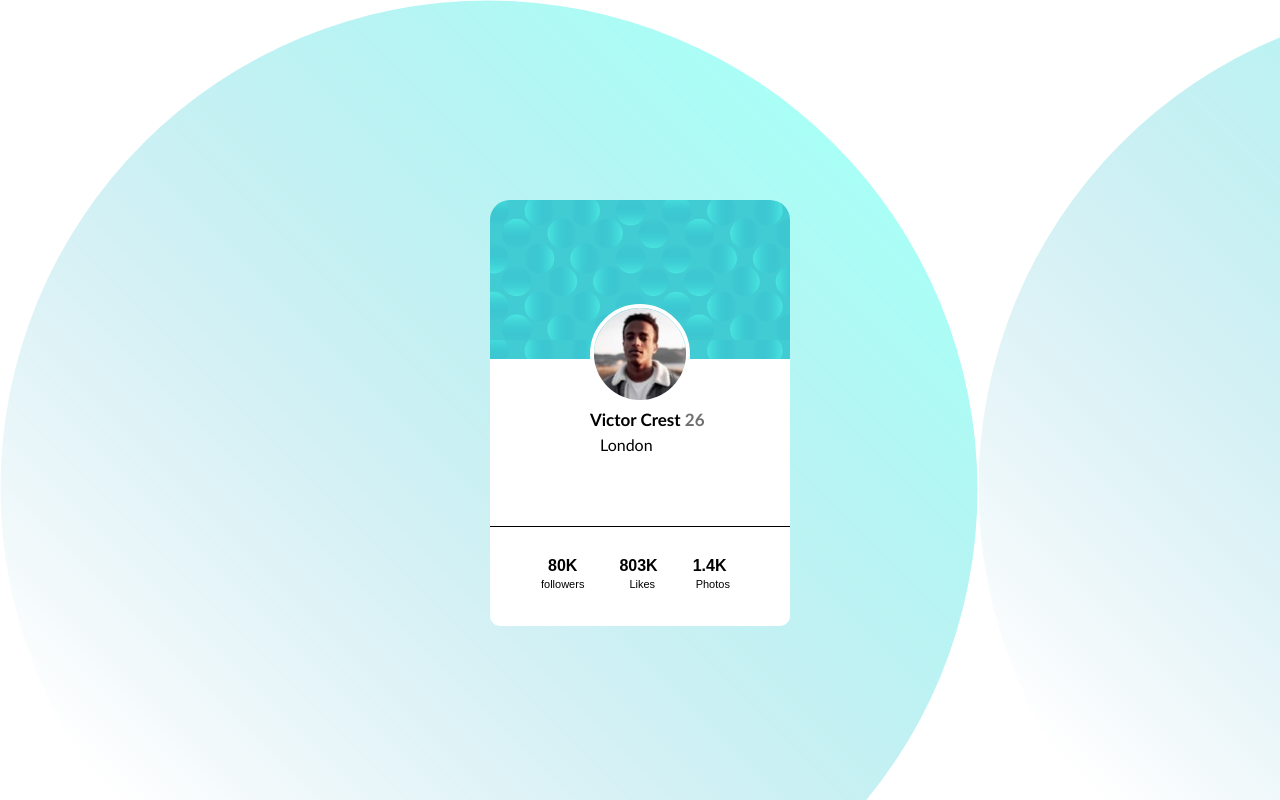
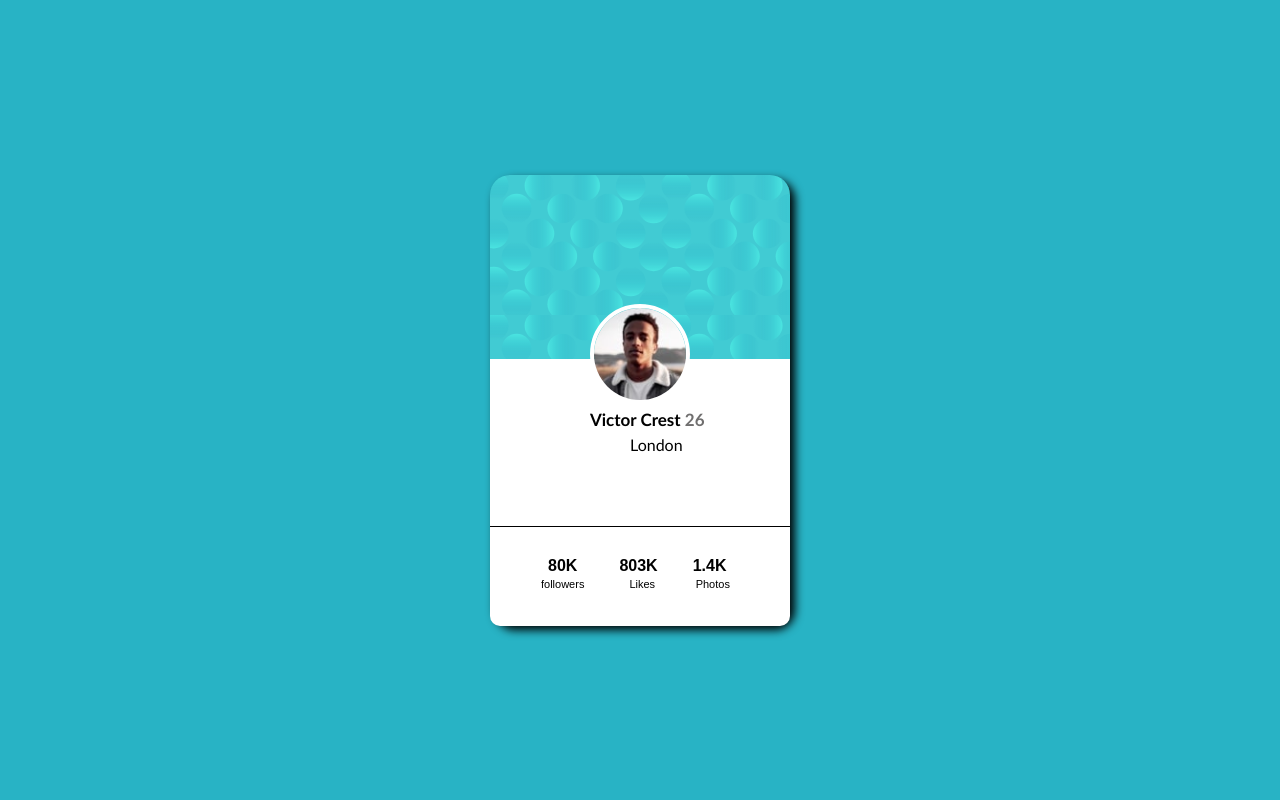
Before and after one commit to Kurtwelle/profilecomponent, a plain HTML site: page index.html in a window 1280 px wide. Drawn offline with Linux system fonts and the light colour scheme.

Commit message:
profile component

```diff
--- a/style.css
+++ b/style.css
@@ -6,7 +6,9 @@
 }
 
 .container{
-    background-image: url(bg-pattern-top.svg);
+    /* background-image: url(bg-pattern-top.svg); */
+    background: linear-gradient(blue red #000000);
+    background-color: #28b3c5;
     width: 100%;
     height: 100vh;
     display: flex;
@@ -15,6 +17,15 @@
     align-items: center;
     /* position: static; */
 }
+/*
+@media (max-width-763px)
+    .container{
+        background-color: #000000;
+        width: 30px;
+        height: 100vh;
+        justify-content: center;
+
+    } */
 
 .card{
     display: flex;
@@ -24,9 +35,10 @@
     background-color: #338b8b;
     background-image: url(bg-pattern-card.svg);
     width: 300px;
-    height: 400px;
+    height: 450px;
     border-radius: 20px;
     padding: 20px;
+    box-shadow: 5px 5px 10px rgba(0, 0, 0, 1.5);
     /* margin-top: 30px; */
 }
 
@@ -117,7 +129,7 @@ span{
 }
 
 .London{
-    margin-left: 110px;
+    margin-left: 140px;
     font-weight: lighter;
     font-family: 'Gill Sans', 'Gill Sans MT', Calibri, 'Trebuchet MS', sans-serif;
     margin-bottom: 30px;
```
Also changed, not shown: 1 other file.
